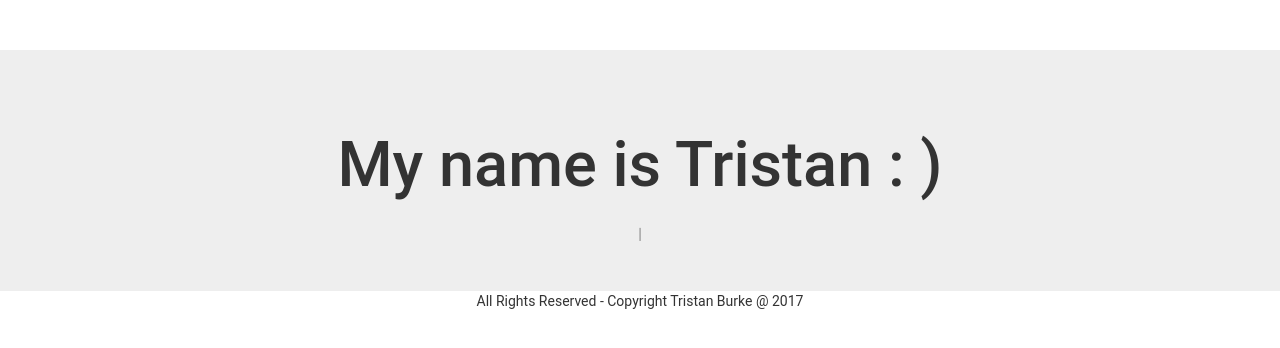
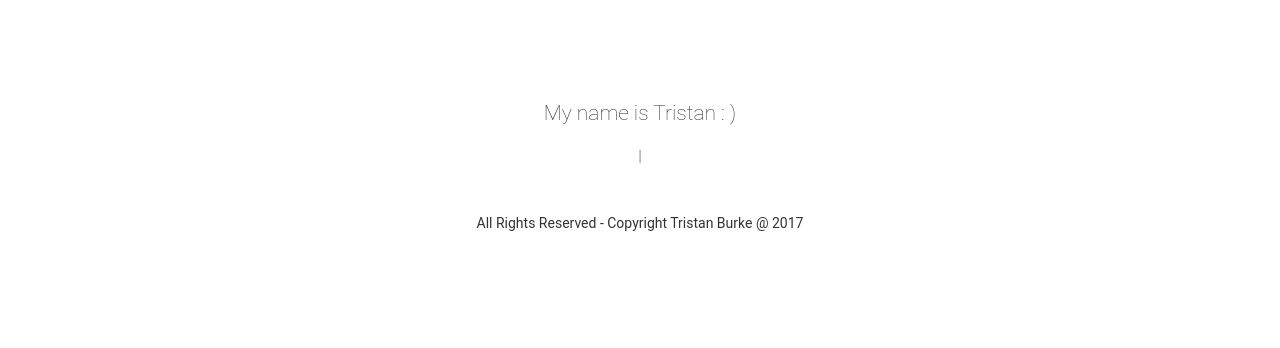
Before and after one commit to tristanburke/tristanburke.github.io, a plain HTML site: page Home.html in a window 1280 px wide. Drawn offline with nearby package versions, Linux system fonts and the light colour scheme.

Commit message:
testing colors

```diff
--- a/Home.html
+++ b/Home.html
@@ -28,8 +28,10 @@
 
 </head>
 <body>
-    <div class="jumbotron text-center">
-        <h1 class="element" ></h1>
+    <div class="container">
+        <div class="jumbotron text-center">
+            <p class="element" ></p>
+        </div>
     </div>
     <footer class="container-fluid bg-4 text-center">
         <p>All Rights Reserved - Copyright Tristan Burke @ 2017 </p>
```
